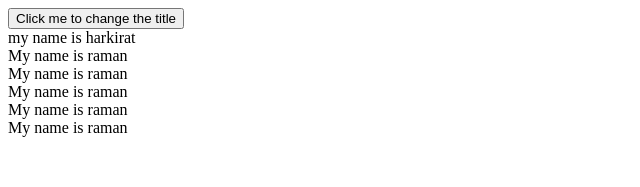
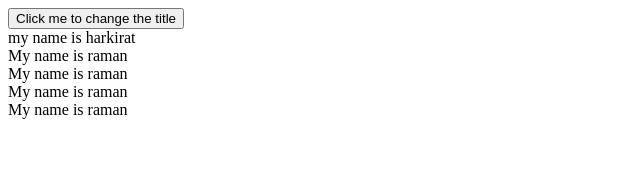
Before and after one commit to dibyarupajena/react-work, a React (Vite) app in the folder week-6-exps/: page / in a window 1280 px wide. Shown: the top 187 px of the page, without its empty margins (0-640 px from the left). Built offline with nearby package versions, Linux system fonts and the light colour scheme.

Commit message:
Answer to the last re-rendering problem- PUSH the State down

```diff
--- a/week-6-exps/src/App.jsx
+++ b/week-6-exps/src/App.jsx
@@ -1,27 +1,33 @@
 import { useState } from "react"
 
+//do npm install then npm run dev to see the project
+// using react dev tools see how these components vs the previous git commit version
+//re-renders and if this solves the problem of unneccesary re-renderings in childs or not
+function App() {
+  return (
+    <div>
+      <HeaderWithButton />
+      <Header title="My name is raman" />
+      <Header title="My name is raman" />
+      <Header title="My name is raman" />
+      <Header title="My name is raman" />
+    </div>
+  )
+}
 
-//setFirstTitle is present inside the lifecycle this App(), so anything setTitle rerenders
-//App() re-renders, so does the parent(App()) components and all its children components
-//inorder to avoid unneccesary re-renders, PUSH THE STATE DOWN--> see code in next commit
-function App() {
+//wherever you keep the state variables, that function will re-render(along with any child components within it)
+//so keep the state component separate with the one components needing re-rendereing as a separate function
+function HeaderWithButton() {
   const [firstTitle, setFirstTitle] = useState("my name is harkirat");
 
   function changeTitle() {
     setFirstTitle("My name is " + Math.random())
   }
 
-  return (
-    <div>
-      <button onClick={changeTitle}>Click me to change the title</button>
-      <Header title={firstTitle} />
-      <Header title="My name is raman" />
-      <Header title="My name is raman" />
-      <Header title="My name is raman" />
-      <Header title="My name is raman" />
-      <Header title="My name is raman" />
-    </div>
-  )
+  return <>
+    <button onClick={changeTitle}>Click me to change the title</button>
+    <Header title={firstTitle} />
+  </>
 }
 
 function Header({title}) {
```
